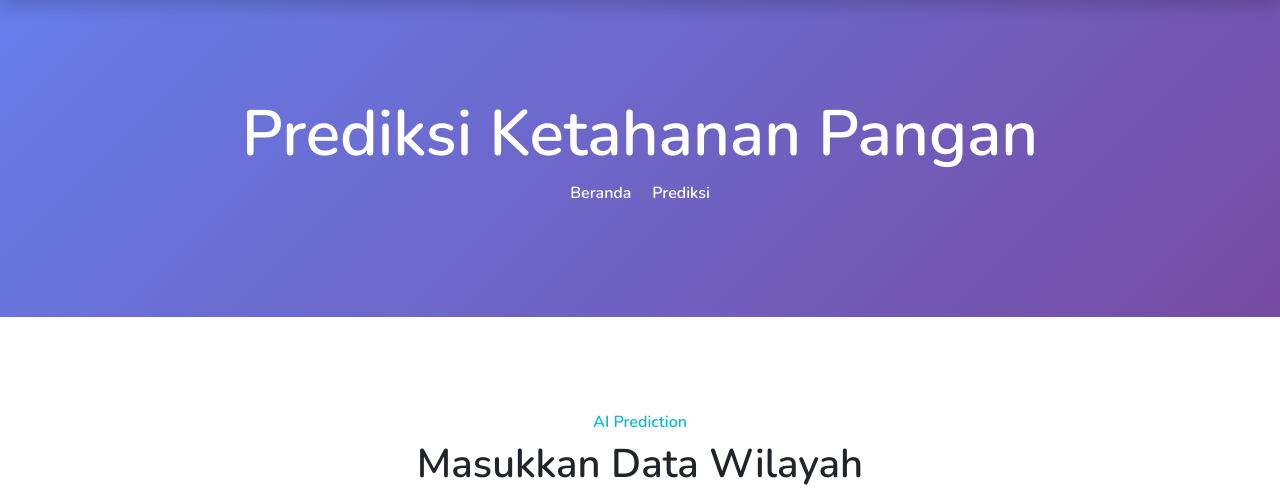
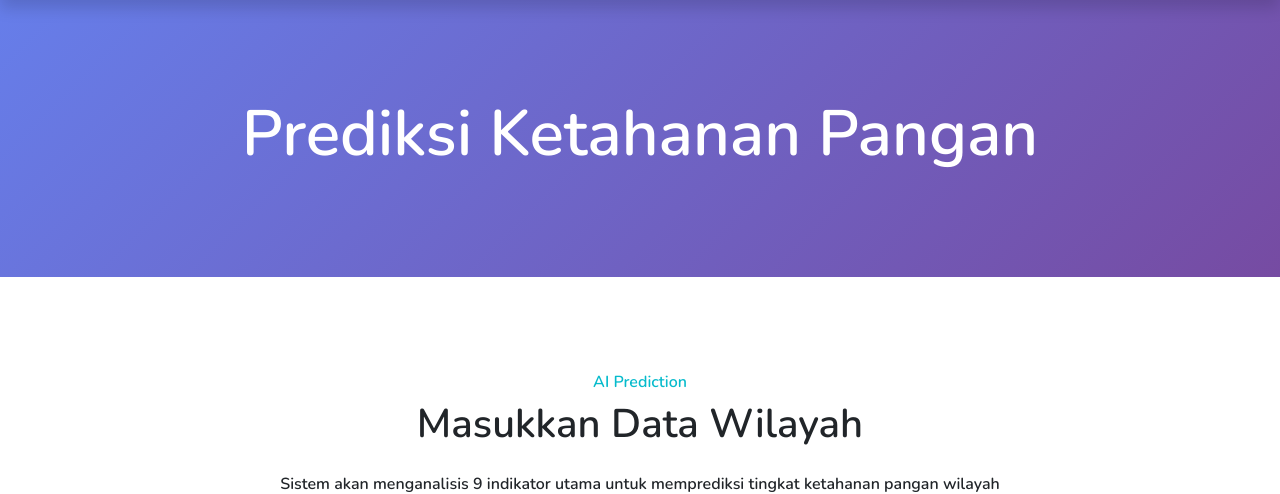
Before and after one commit to DivaIrnanda/Panganet2, a Flask app: page /prediksi in a window 1280 px wide. Shown: the part 48-542 px from the top of the page. Run offline with Flask 3, Linux system fonts and the light colour scheme; some libraries are stand-ins or nearby versions.

Commit message:
Update prediksi.html

```diff
--- a/templates/prediksi.html
+++ b/templates/prediksi.html
@@ -334,19 +334,7 @@
             <h1 class="display-3 text-white animated slideInDown">
               Prediksi Ketahanan Pangan
             </h1>
-            <nav aria-label="breadcrumb">
-              <ol class="breadcrumb justify-content-center">
-                <li class="breadcrumb-item">
-                  <a class="text-white" href="index.html">Beranda</a>
-                </li>
-                <li
-                  class="breadcrumb-item text-white active"
-                  aria-current="page"
-                >
-                  Prediksi
-                </li>
-              </ol>
-            </nav>
+
           </div>
         </div>
       </div>
```
